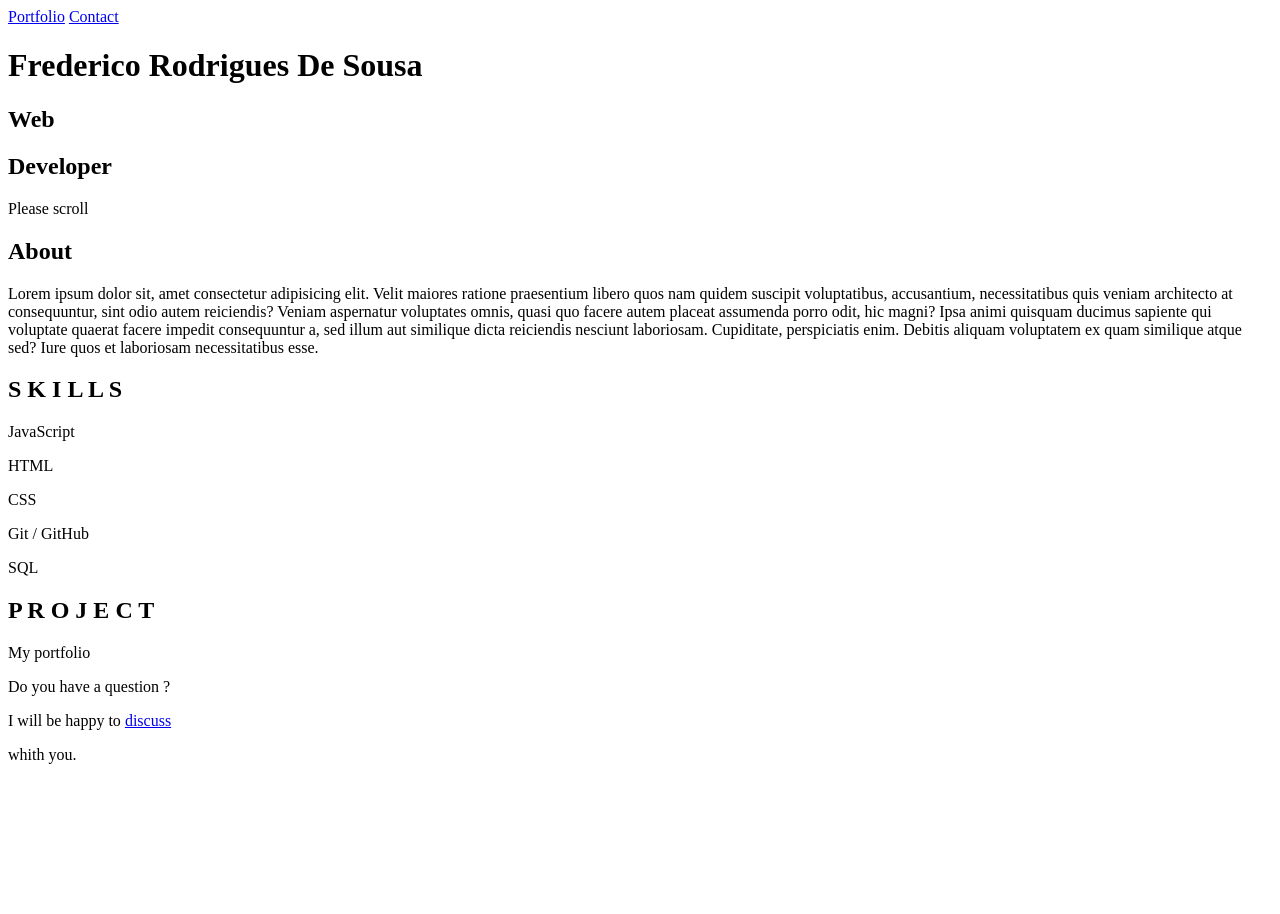
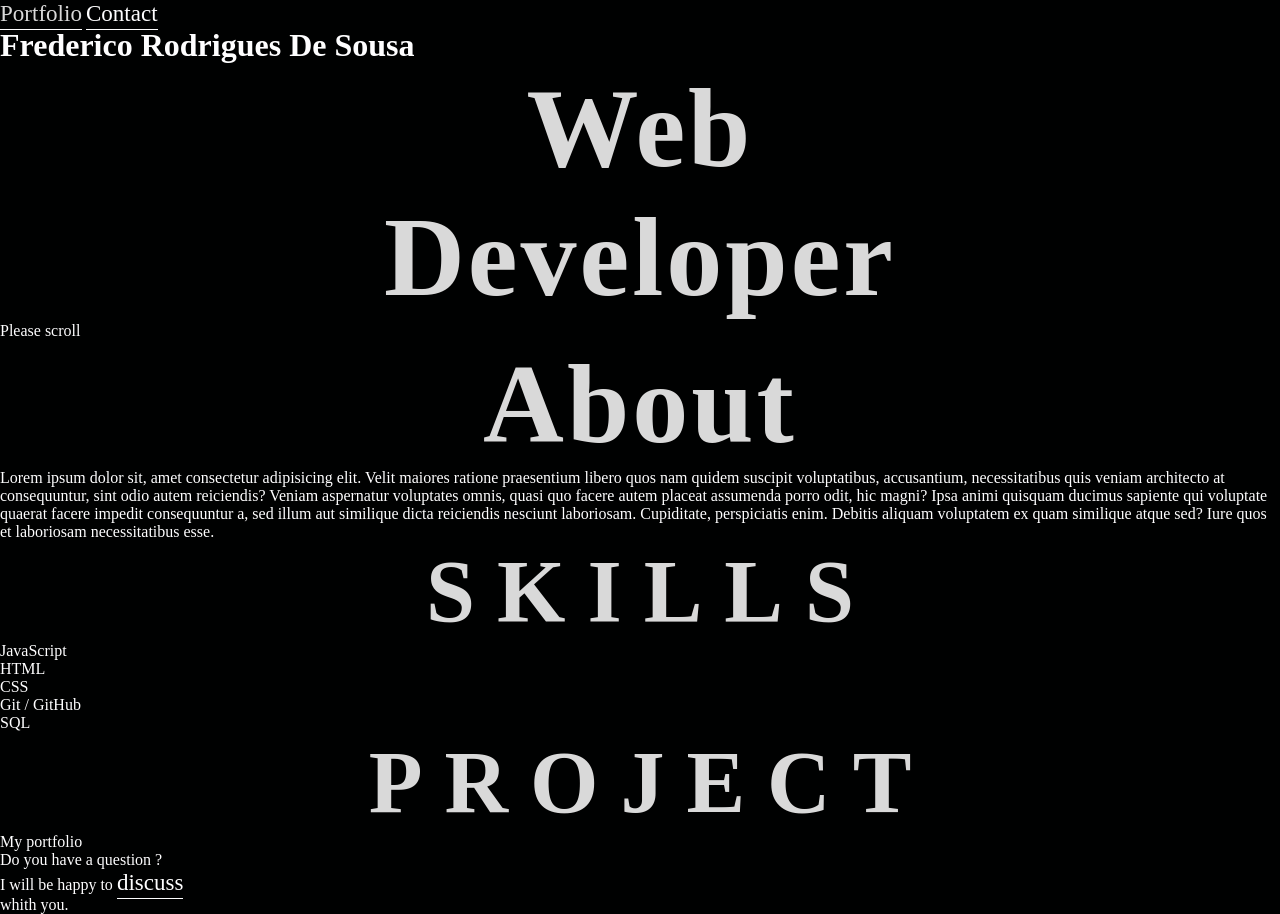
Before and after one commit to fredesousa/portfolio, a plain HTML site: page index.html in a window 1280 px wide. Before the commit the page ends 800 px from the top, so only its background shows below. Drawn offline with Linux system fonts and the light colour scheme.

Commit message:
git commit -m "step 2"

```diff
--- a/index.html
+++ b/index.html
@@ -6,6 +6,10 @@
     <meta name="viewport" content="width=device-width, initial-scale=1.0" />
     <title>Portfolio Frederico Rodrigues De Sousa</title>
     <link rel="stylesheet" href="style.css" />
+    <link
+      href="https://fonts.googleapis.com/css2?family=Abril+Fatface&family=Work+Sans:wght@400;500;700;800&display=swap"
+      rel="stylesheet"
+    />
   </head>
   <body>
     <header>
--- a/style.css
+++ b/style.css
@@ -1,3 +1,70 @@
 /* General parameters */
+* {
+  padding: 0;
+  margin: 0;
+}
+
+*::selection {
+  background: #000101;
+  color: #fefeff;
+}
+
+html {
+  scroll-behavior: smooth;
+}
+
+body {
+  font-family: "Work Sans" sans-serif;
+  background: #000101;
+  color: #fefeff;
+  transition: 0.7s ease-in-out;
+}
+
+h2 {
+  font-size: calc(3rem + 5vw);
+  text-align: center;
+  color: rgb(217, 217, 217);
+  font-family: "Work Sans" sans-serif;
+  font-weight: bold;
+  letter-spacing: 3px;
+}
+
+.title {
+  font-size: calc(1.5rem + 5vw);
+  letter-spacing: 0;
+}
+
+span {
+  display: inline-block;
+}
+
+a,
+a:visited {
+  cursor: pointer;
+  position: relative;
+  text-decoration: none;
+  color: #fefeff;
+  transition: 0.1s linear;
+  font-size: calc(0.8rem + 0.8vw);
+}
+
+a::after {
+  content: "";
+  position: absolute;
+  width: 100%;
+  background: #fefeff;
+  height: 1px;
+  bottom: -4px;
+  left: 0;
+}
+
+a:hover {
+  transform: scale(1.04);
+  color: rgb(217, 217, 217);
+}
+
+a:hover::after {
+  animation: animLink 1.4s infinite ease-in-out;
+}
 
 /* Parameters in order of appearance */
```
